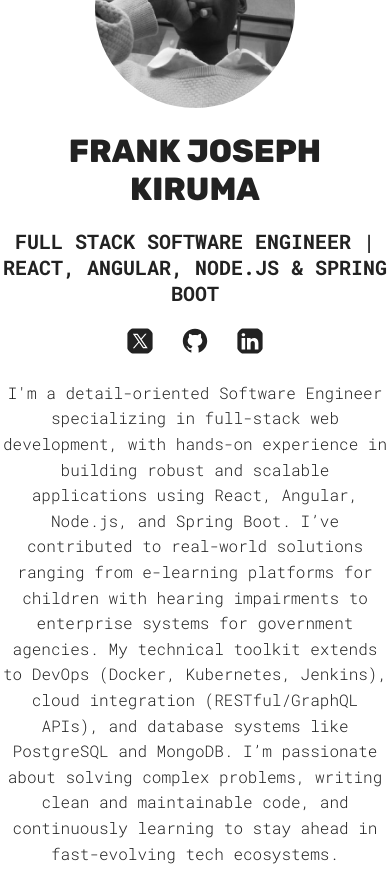
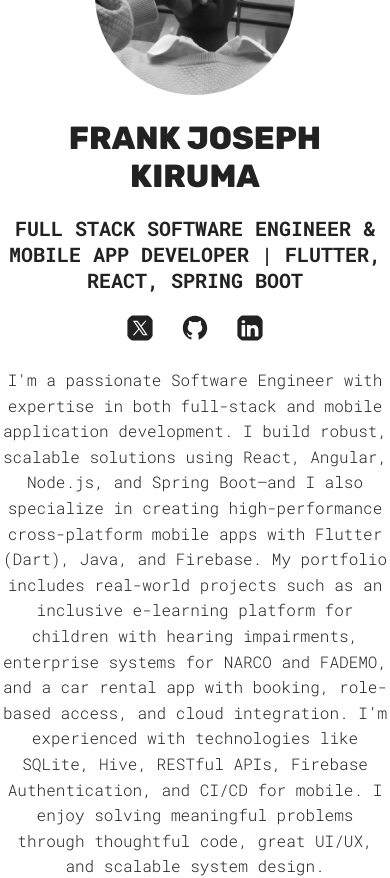
Before and after one commit to kiruma05/kiruma-Portofolio, a React (Vite) app: page / in a window 390 px wide. Shown: the top 878 px of the page. Built offline with nearby package versions, Linux system fonts and the light colour scheme.

Commit message:
added mobile app skills

```diff
--- a/src/sections/Hero/Hero.jsx
+++ b/src/sections/Hero/Hero.jsx
@@ -40,7 +40,9 @@ function Hero() {
           <br />
           Kiruma
         </h1>
-        <h2>Full Stack Software Engineer | React, Angular, Node.js & Spring Boot</h2>
+        <h2>Full Stack Software Engineer & Mobile App Developer | Flutter, React, Spring Boot
+</h2>
+
 
         <span>
           <a href="https://twitter.com/kiruma05" target="_blank" rel="noopener noreferrer">
@@ -54,8 +56,16 @@ function Hero() {
           </a>
         </span>
         <p className={styles.description}>
-  I'm a detail-oriented Software Engineer specializing in full-stack web development, with hands-on experience in building robust and scalable applications using React, Angular, Node.js, and Spring Boot. I’ve contributed to real-world solutions ranging from e-learning platforms for children with hearing impairments to enterprise systems for government agencies. My technical toolkit extends to DevOps (Docker, Kubernetes, Jenkins), cloud integration (RESTful/GraphQL APIs), and database systems like PostgreSQL and MongoDB. I’m passionate about solving complex problems, writing clean and maintainable code, and continuously learning to stay ahead in fast-evolving tech ecosystems.
+  I'm a passionate Software Engineer with expertise in both full-stack and mobile application development.
+  I build robust, scalable solutions using React, Angular, Node.js, and Spring Boot—and I also specialize in
+  creating high-performance cross-platform mobile apps with Flutter (Dart), Java, and Firebase.
+  My portfolio includes real-world projects such as an inclusive e-learning platform for children with hearing
+  impairments, enterprise systems for NARCO and FADEMO, and a car rental app with booking, role-based access,
+  and cloud integration.
+  I’m experienced with technologies like SQLite, Hive, RESTful APIs, Firebase Authentication, and CI/CD for mobile.
+  I enjoy solving meaningful problems through thoughtful code, great UI/UX, and scalable system design.
 </p>
+
 
         <a href={CV} download>
           <button className="hover">Download CV</button>
```
